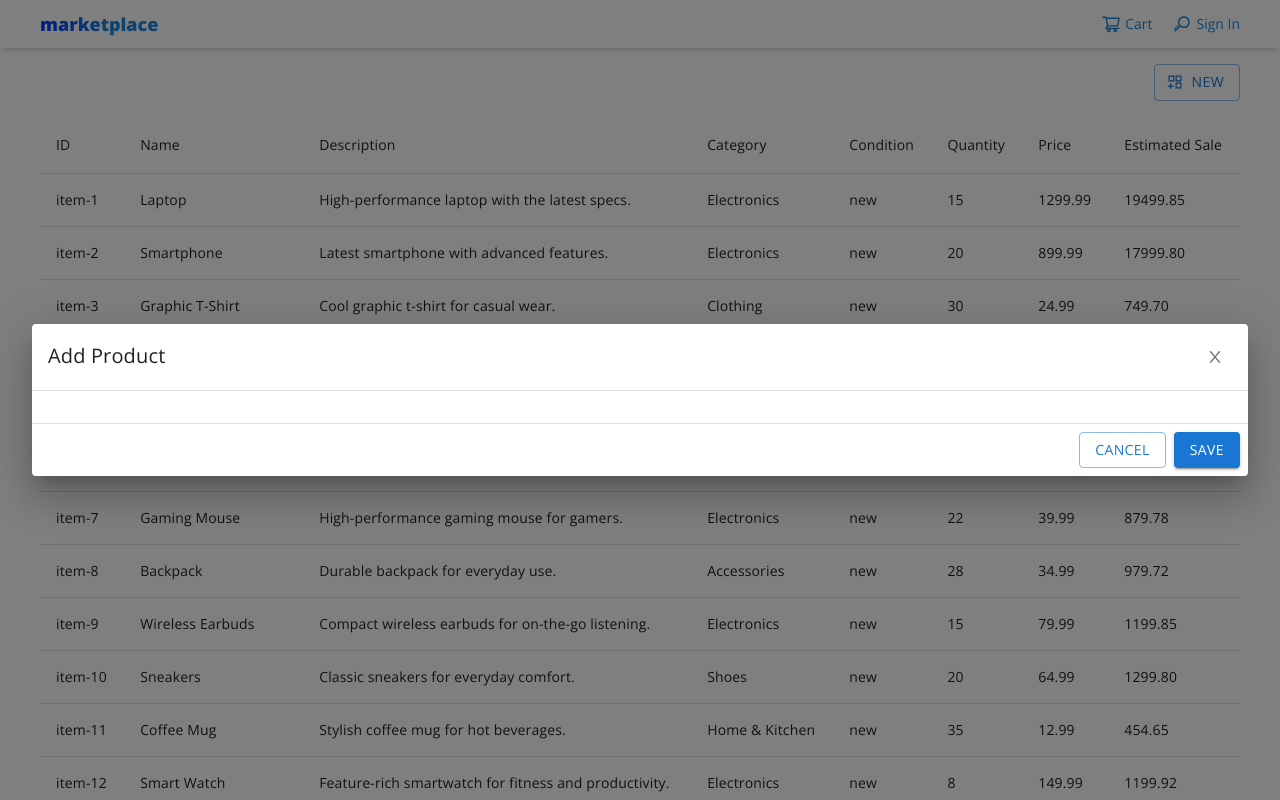
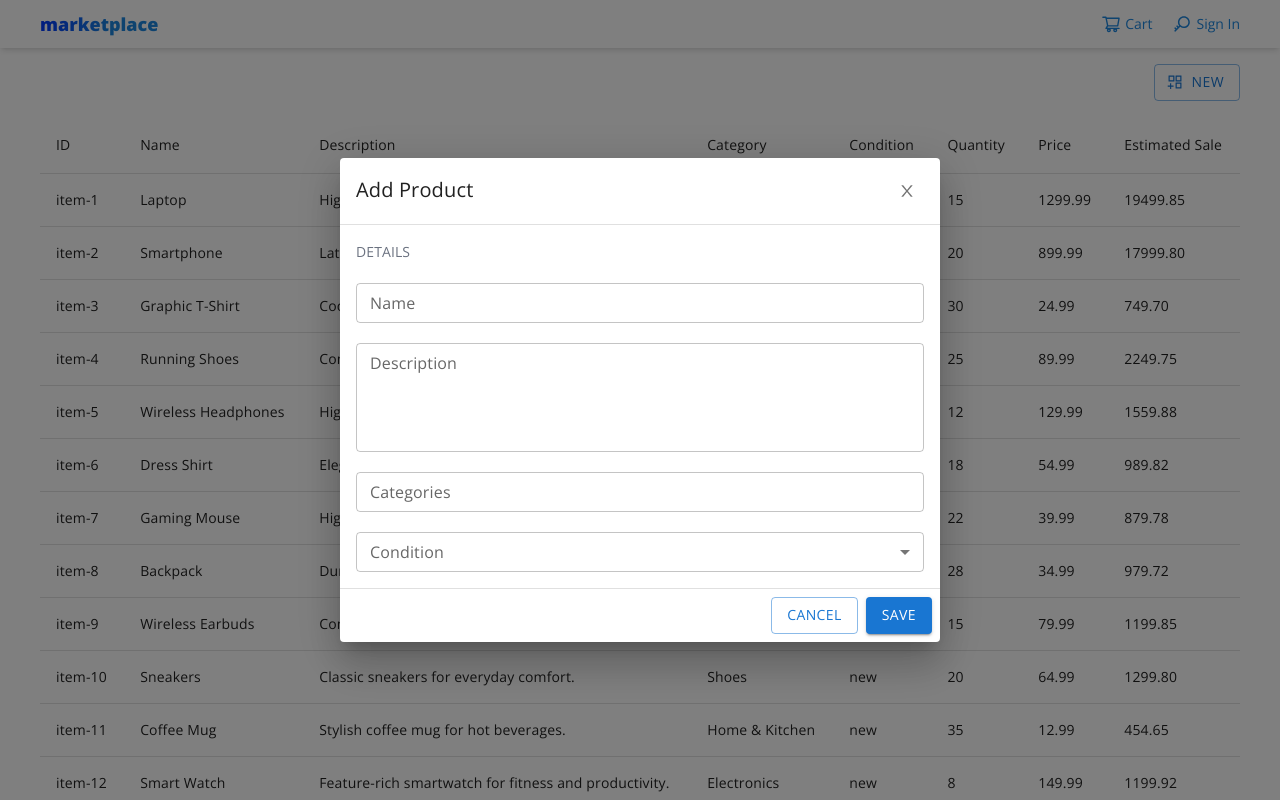
Before and after one commit to nadlambino/nextjs-marketplace, a Next.js app: page /products in a window 1280 px wide. Both pictures are taken after a click on the button "NEW". Shown: the top 800 px of the page. Built offline with nearby package versions, Linux system fonts and the light colour scheme; no server answers.

Commit message:
feat: add product modal template

```diff
--- a/src/app/(site)/products/page.tsx
+++ b/src/app/(site)/products/page.tsx
@@ -417,10 +417,7 @@ const items: Item[] = [
 
 export default function Products() {
 	return (
-		<Box
-			sx={{ width: '100%', overflow: 'hidden' }}
-			className="flex flex-col gap-4"
-		>
+		<Box className="flex flex-col gap-4 h-full w-full overflow-hidden">
 			<Box className="flex justify-end">
 				<AddProductButton />
 			</Box>
--- a/src/app/assets/styles/auth.scss
+++ b/src/app/assets/styles/auth.scss
@@ -1,6 +1,5 @@
 section.auth {
 	@apply flex justify-center items-start;
-}
 
 	form {
 		@apply flex flex-col gap-5 justify-center items-center min-h-[calc(100vh-3rem)] w-full max-w-md;
@@ -14,3 +13,4 @@ form {
 			@apply w-full;
 		}
 	}
+}
--- a/src/app/components/Products/AddProductButton.tsx
+++ b/src/app/components/Products/AddProductButton.tsx
@@ -1,24 +1,9 @@
 'use client';
 
 import React from 'react';
-import { AiOutlineAppstoreAdd, AiOutlineClose } from 'react-icons/ai';
-import { styled } from '@mui/material/styles';
-import Dialog from '@mui/material/Dialog';
-import DialogTitle from '@mui/material/DialogTitle';
-import DialogContent from '@mui/material/DialogContent';
-import DialogActions from '@mui/material/DialogActions';
-import Typography from '@mui/material/Typography';
+import { AiOutlineAppstoreAdd } from 'react-icons/ai';
 import Button from '@mui/material/Button';
-import { IconButton } from '@mui/material';
-
-const BootstrapDialog = styled(Dialog)(({ theme }) => ({
-	'& .MuiDialogContent-root': {
-		padding: theme.spacing(2),
-	},
-	'& .MuiDialogActions-root': {
-		padding: theme.spacing(1),
-	},
-}));
+import ProductFormModal from './ProductFormModal';
 
 function AddProductButton() {
 	const [open, setOpen] = React.useState(false);
@@ -40,39 +25,10 @@ function AddProductButton() {
 			>
 				New
 			</Button>
-			<BootstrapDialog
-				fullWidth
-				maxWidth="xl"
-				aria-labelledby="customized-dialog-title"
-				open={open}
-			>
-				<DialogTitle
-					sx={{ m: 0, p: 2 }}
-					id="customized-dialog-title"
-					className="flex justify-between"
-				>
-					<span>Add Product</span>
-					<IconButton onClick={handleClose}>
-						<AiOutlineClose size={18} />
-					</IconButton>
-				</DialogTitle>
-				<DialogContent dividers></DialogContent>
-				<DialogActions>
-					<Button
-						variant="outlined"
-						onClick={handleClose}
-					>
-						Cancel
-					</Button>
-					<Button
-						autoFocus
-						variant="contained"
-						onClick={handleClose}
-					>
-						Save
-					</Button>
-				</DialogActions>
-			</BootstrapDialog>
+			<ProductFormModal
+				isOpen={open}
+				handleClose={handleClose}
+			/>
 		</>
 	);
 }
--- /dev/null
+++ b/src/app/components/Products/ProductFormModal.tsx
@@ -0,0 +1,149 @@
+import React from 'react';
+import { AiOutlineClose } from 'react-icons/ai';
+import { styled } from '@mui/material/styles';
+import Dialog from '@mui/material/Dialog';
+import DialogTitle from '@mui/material/DialogTitle';
+import DialogContent from '@mui/material/DialogContent';
+import DialogActions from '@mui/material/DialogActions';
+import Typography from '@mui/material/Typography';
+import Button from '@mui/material/Button';
+import {
+	Autocomplete,
+	FormControl,
+	IconButton,
+	InputLabel,
+	MenuItem,
+	Select,
+	TextField,
+} from '@mui/material';
+
+const BootstrapDialog = styled(Dialog)(({ theme }) => ({
+	'& .MuiDialogContent-root': {
+		padding: theme.spacing(2),
+	},
+	'& .MuiDialogActions-root': {
+		padding: theme.spacing(1),
+	},
+}));
+
+type PropTypes = {
+	isOpen: boolean;
+	handleClose: () => void;
+};
+
+function ProductFormModal({ isOpen, handleClose }: PropTypes) {
+	const categories = [
+		'Electronics',
+		'Clothing',
+		'Home & Kitchen',
+		'Books',
+		'Toys',
+		'Sports & Outdoors',
+		'Beauty & Personal Care',
+		'Health & Wellness',
+		'Automotive',
+		'Jewelry',
+		'Furniture',
+		'Garden & Outdoor',
+		'Office Products',
+		'Food & Grocery',
+	];
+
+	return (
+		<BootstrapDialog
+			fullWidth
+			maxWidth="sm"
+			aria-labelledby="Add Product"
+			open={isOpen}
+		>
+			<DialogTitle
+				sx={{ m: 0, p: 2 }}
+				id="Add Product"
+				className="flex justify-between"
+			>
+				<span>Add Product</span>
+				<IconButton onClick={handleClose}>
+					<AiOutlineClose size={18} />
+				</IconButton>
+			</DialogTitle>
+			<DialogContent dividers>
+				<form>
+					<div className="section flex flex-col gap-5">
+						<Typography
+							variant="subtitle2"
+							className="text-gray-500 uppercase tracking-widest font-semibold -mb-3"
+						>
+							Details
+						</Typography>
+						<FormControl fullWidth>
+							<TextField
+								label="Name"
+								variant="outlined"
+								size="small"
+								fullWidth
+							/>
+						</FormControl>
+						<FormControl fullWidth>
+							<TextField
+								label="Description"
+								variant="outlined"
+								size="small"
+								fullWidth
+								multiline
+								rows={4}
+							/>
+						</FormControl>
+						<FormControl fullWidth>
+							<Autocomplete
+								multiple
+								id="tags-standard"
+								freeSolo
+								options={categories}
+								getOptionLabel={(option) => option}
+								renderInput={(params) => (
+									<TextField
+										{...params}
+										label="Categories"
+										variant="outlined"
+										size="small"
+									/>
+								)}
+							/>
+						</FormControl>
+						<FormControl
+							fullWidth
+							size="small"
+						>
+							<InputLabel id="Product Condition">Condition</InputLabel>
+							<Select
+								labelId="Product Condition"
+								label="Condition"
+							>
+								<MenuItem value={0}>Brand New</MenuItem>
+								<MenuItem value={1}>Slightly Used</MenuItem>
+								<MenuItem value={2}>Old</MenuItem>
+							</Select>
+						</FormControl>
+					</div>
+				</form>
+			</DialogContent>
+			<DialogActions>
+				<Button
+					variant="outlined"
+					onClick={handleClose}
+				>
+					Cancel
+				</Button>
+				<Button
+					autoFocus
+					variant="contained"
+					onClick={handleClose}
+				>
+					Save
+				</Button>
+			</DialogActions>
+		</BootstrapDialog>
+	);
+}
+
+export default ProductFormModal;
```
Lines whose indentation alone changed are shown as unchanged.
